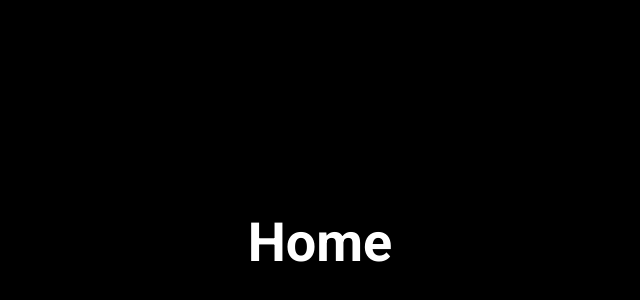
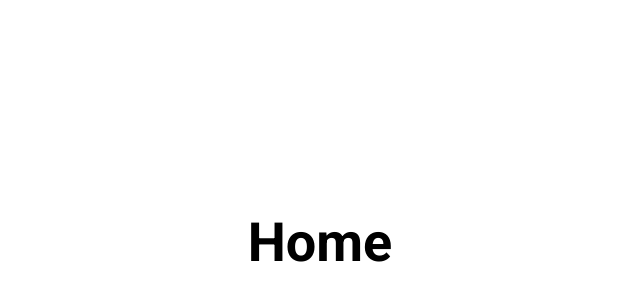
Before and after one commit to peerlab-devs/next-ts-fe-template, a Next.js app: page / in a window 1280 px wide. Shown: the part 178-478 px from the top of the page, without its empty margins (320-960 px from the left). Built offline with nearby package versions, Linux system fonts and the light colour scheme.

Commit message:
FIX / STYLE / Change from black to white

```diff
--- a/src/styles/theme.ts
+++ b/src/styles/theme.ts
@@ -1,8 +1,8 @@
 const theme = {
   colors: {
-    background: '#000',
-    text: '#fff',
-    primary: '#fff'
+    background: '#fff',
+    text: '#000',
+    primary: '#000'
   }
 }
 
```
